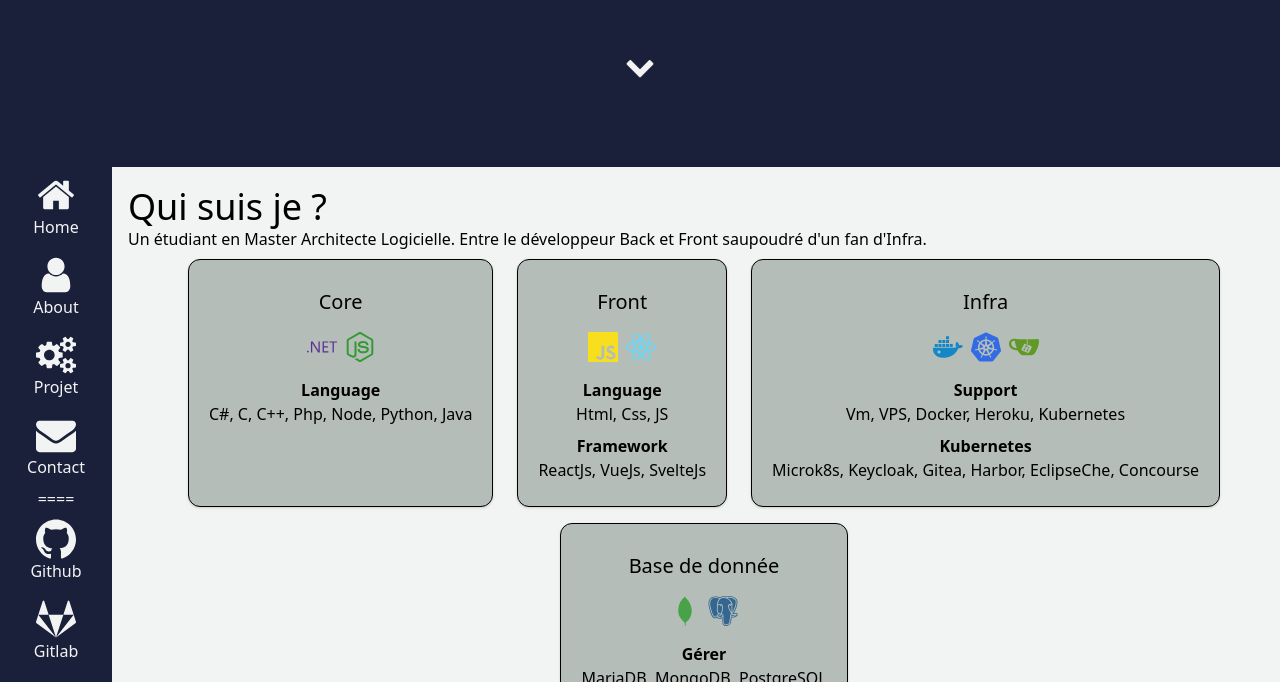
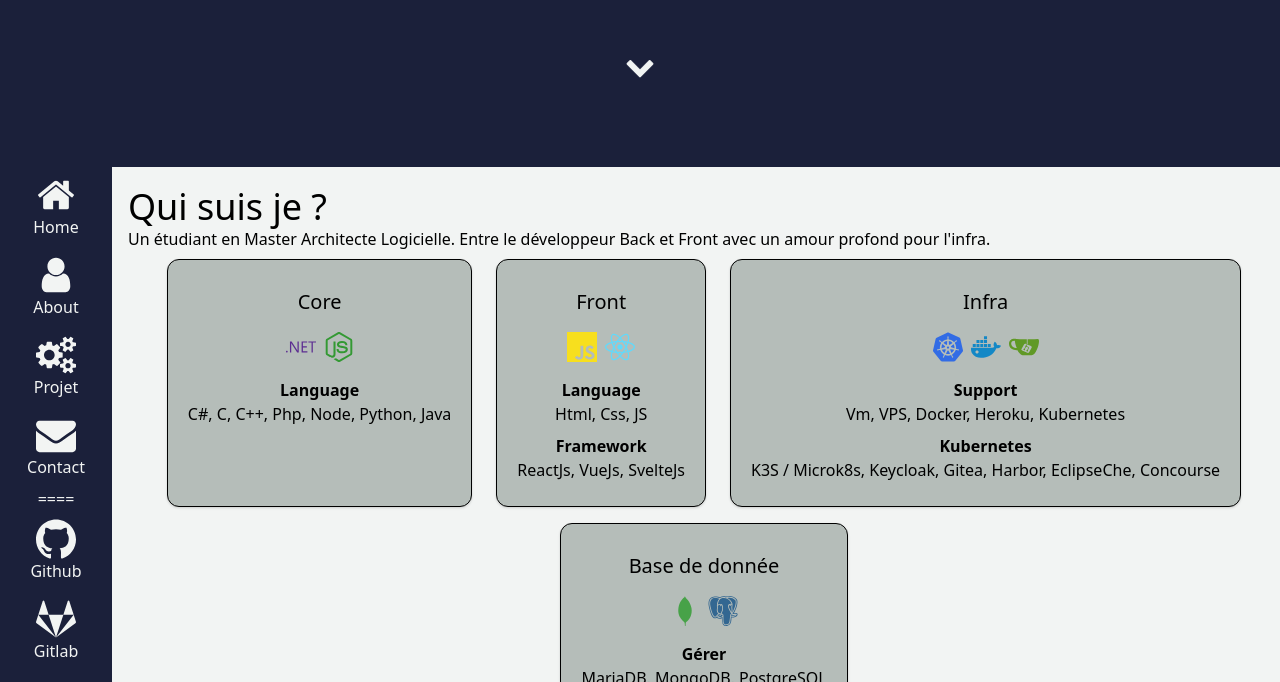
Before and after one commit to batleforc/Portfolio, a React (Create React App) app in the folder client/: page / in a window 1280 px wide. Shown: the part 633-1315 px from the top of the page. Built offline with nearby package versions, Linux system fonts and the light colour scheme.

Commit message:
[fix] wording, add k3s and invert docker and kubernetes

```diff
--- a/client/src/properties.js
+++ b/client/src/properties.js
@@ -29,7 +29,7 @@ const properties = {
     },
   ],
   about: [
-    "Un étudiant en Master Architecte Logicielle. Entre le développeur Back et Front saupoudré d'un fan d'Infra.",
+    "Un étudiant en Master Architecte Logicielle. Entre le développeur Back et Front avec un amour profond pour l'infra.",
   ],
   tech: [
     {
@@ -68,8 +68,8 @@ const properties = {
     {
       Label: "Infra",
       Icon: [
+        { icon: "kubernetes", label: "Kubernetes" },
         { icon: "docker", label: "Docker" },
-        { icon: "kubernetes", label: "Kubernetes" },
         { icon: "gitea", label: "Gitea" },
       ],
       categorie: [
@@ -81,7 +81,7 @@ const properties = {
         {
           Label: "Kubernetes",
           List: [
-            "Microk8s",
+            "K3S / Microk8s",
             "Keycloak",
             "Gitea",
             "Harbor",
```
